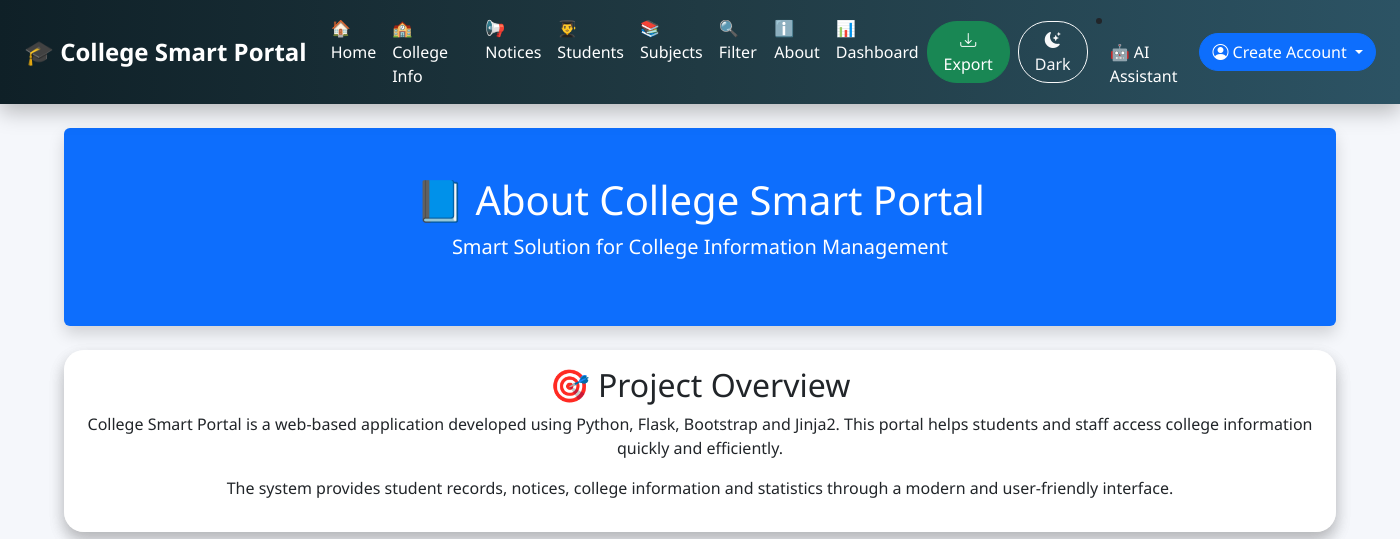
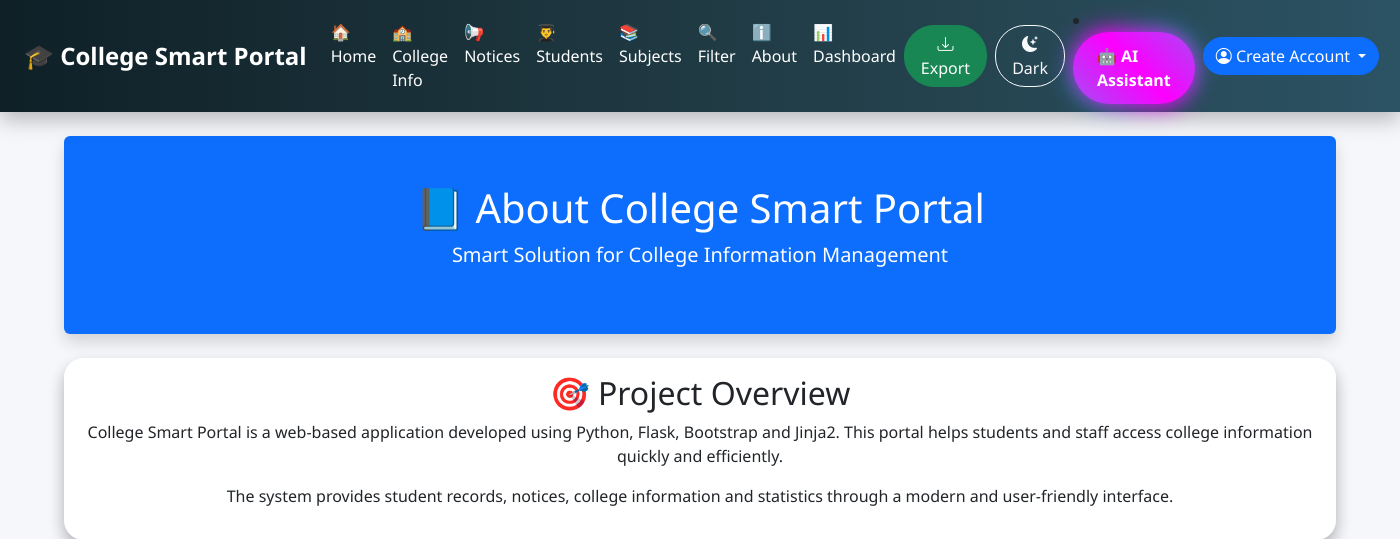
Before and after one commit to mohinighuge49-design/python-training, a Flask app: page /about in a window 1400 px wide. Shown: the top 539 px of the page. Run offline with Flask 3, Linux system fonts and the light colour scheme.

Commit message:
add AI assistant button with gradient animation

```diff
--- a/templates/base.html
+++ b/templates/base.html
@@ -83,8 +83,60 @@
 to{opacity:1;transform:translateY(0);}
 }
 
+.ai-assistant-btn{
+    position: relative;
+    display: inline-block;
+    padding: 12px 24px;
+    border-radius: 50px;
+    text-decoration: none;
+    font-weight: 700;
+    color: white !important;
+    background: linear-gradient(
+        45deg,
+        #00dbde,
+        #fc00ff,
+        #00dbde
+    );
+    background-size: 300% 300%;
+    animation: gradientMove 4s ease infinite;
+    box-shadow: 0 0 15px rgba(252,0,255,0.5);
+    transition: all 0.3s ease;
+}
 
+.ai-assistant-btn:hover{
+    transform: translateY(-4px) scale(1.05);
+    box-shadow:
+        0 0 20px #fc00ff,
+        0 0 40px #00dbde;
+}
 
+.ai-assistant-btn::before{
+    content: "";
+    position: absolute;
+    inset: -3px;
+    border-radius: 50px;
+    background: linear-gradient(
+        45deg,
+        #00dbde,
+        #fc00ff,
+        #00dbde
+    );
+    z-index: -1;
+    filter: blur(12px);
+    opacity: 0.8;
+}
+
+@keyframes gradientMove{
+    0%{
+        background-position: 0% 50%;
+    }
+    50%{
+        background-position: 100% 50%;
+    }
+    100%{
+        background-position: 0% 50%;
+    }
+}
 </style>
 
 </head>
@@ -168,13 +220,11 @@
                         class="btn btn-outline-light px-3">
                     <i class="bi bi-moon-stars-fill"></i> Dark
                 </button>
-
-                <li class="nav-item">
-                    <a class="nav-link custom-link" href="/assistant">
+              <li class="nav-item">
+                    <a class="ai-assistant-btn" href="/assistant">
                         🤖 AI Assistant
                     </a>
-                </li>
-
+             </li>
                 <!-- Profile -->
                 <div class="dropdown">
                     <a class="btn btn-primary dropdown-toggle"
```
